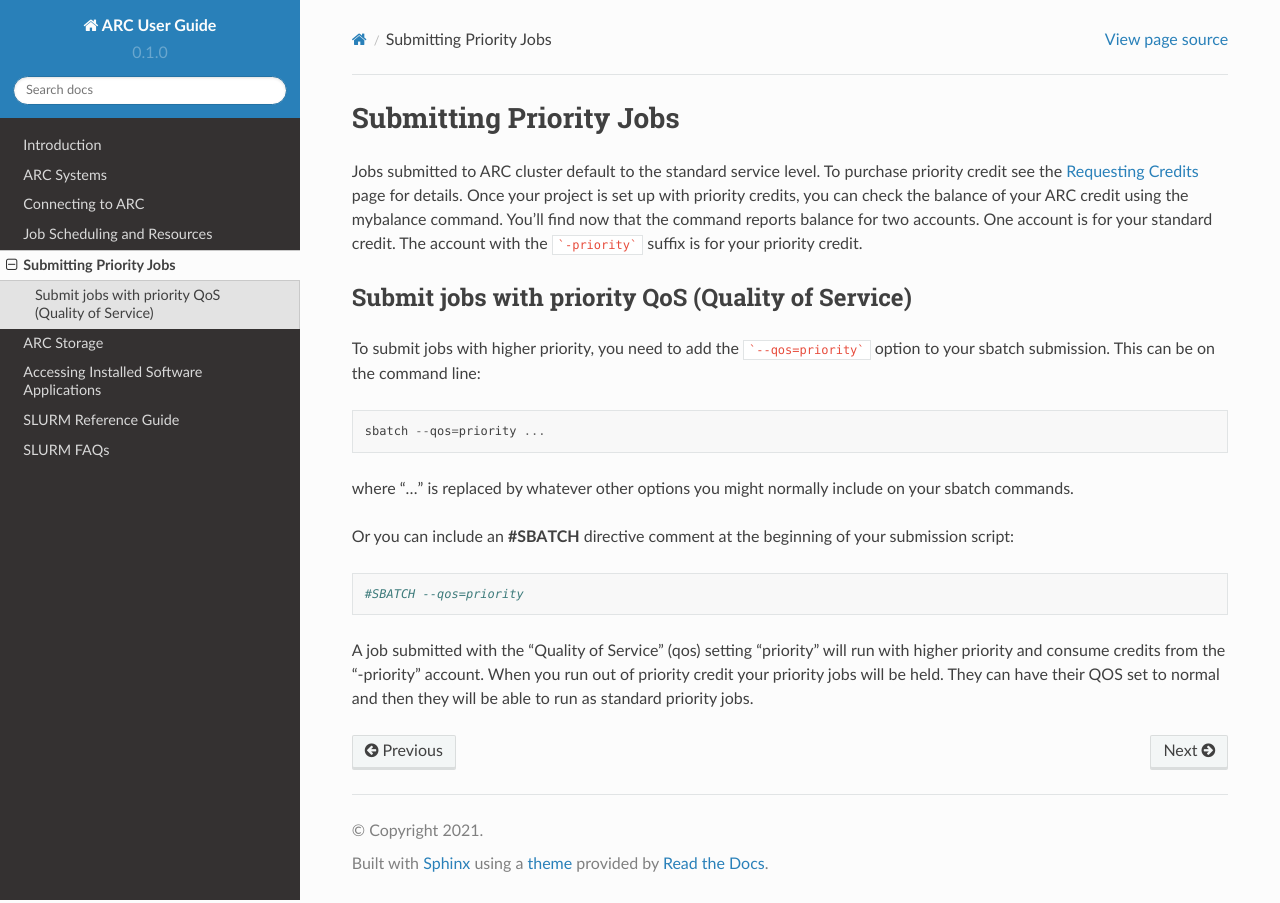
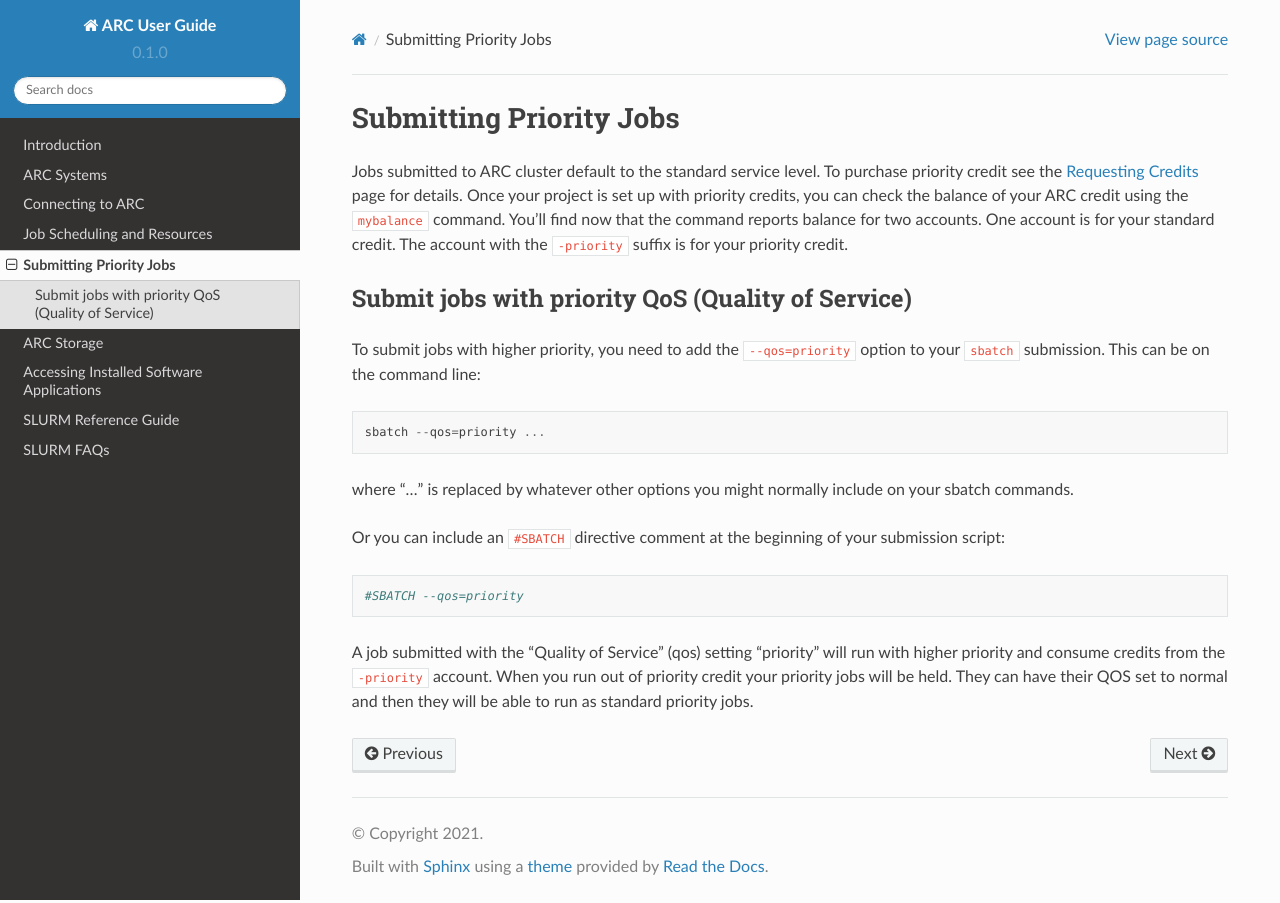
Before and after one commit to tina-friedrich/arc-user-guide, a Sphinx documentation site: the page built from docs/source/arc-priority-jobs.rst, in a window 1280 px wide. Built offline with Sphinx 7.4.7 and the Read the Docs theme 2.0.0, drawn with Linux system fonts in a browser that asks for light colours.

````diff
--- a/docs/source/arc-priority-jobs.rst
+++ b/docs/source/arc-priority-jobs.rst
@@ -1,20 +1,20 @@
 Submitting Priority Jobs
 ========================
 
-Jobs submitted to ARC cluster default to the standard service level.  To purchase priority credit see the `Requesting Credits <https://www.arc.ox.ac.uk/requesting-usage-credit>`_ page for details.  Once your project is set up with priority credits, you can check the balance of your ARC credit using the mybalance command.  You'll find now that the command reports balance for two accounts.  One account is for your standard credit.  The account with the ```-priority``` suffix is for your priority credit.
+Jobs submitted to ARC cluster default to the standard service level.  To purchase priority credit see the `Requesting Credits <https://www.arc.ox.ac.uk/requesting-usage-credit>`_ page for details.  Once your project is set up with priority credits, you can check the balance of your ARC credit using the ``mybalance`` command.  You'll find now that the command reports balance for two accounts.  One account is for your standard credit.  The account with the ``-priority`` suffix is for your priority credit.
 
 Submit jobs with priority QoS (Quality of Service)
 --------------------------------------------------
 
-To submit jobs with higher priority, you need to add the ```--qos=priority``` option to your sbatch submission.  This can be on the command line::
+To submit jobs with higher priority, you need to add the ``--qos=priority`` option to your ``sbatch`` submission.  This can be on the command line::
 
   sbatch --qos=priority ...
 
 where "..." is replaced by whatever other options you might normally include on your sbatch commands.
 
-Or you can include an **#SBATCH** directive comment at the beginning of your submission script::
+Or you can include an ``#SBATCH`` directive comment at the beginning of your submission script::
 
   #SBATCH --qos=priority
 
-A job submitted with the "Quality of Service" (qos) setting "priority" will run with higher priority and consume credits from the "-priority" account.
+A job submitted with the "Quality of Service" (qos) setting "priority" will run with higher priority and consume credits from the ``-priority`` account.
 When you run out of priority credit your priority jobs will be held.  They can have their QOS set to normal and then they will be able to run as standard priority jobs.
````
